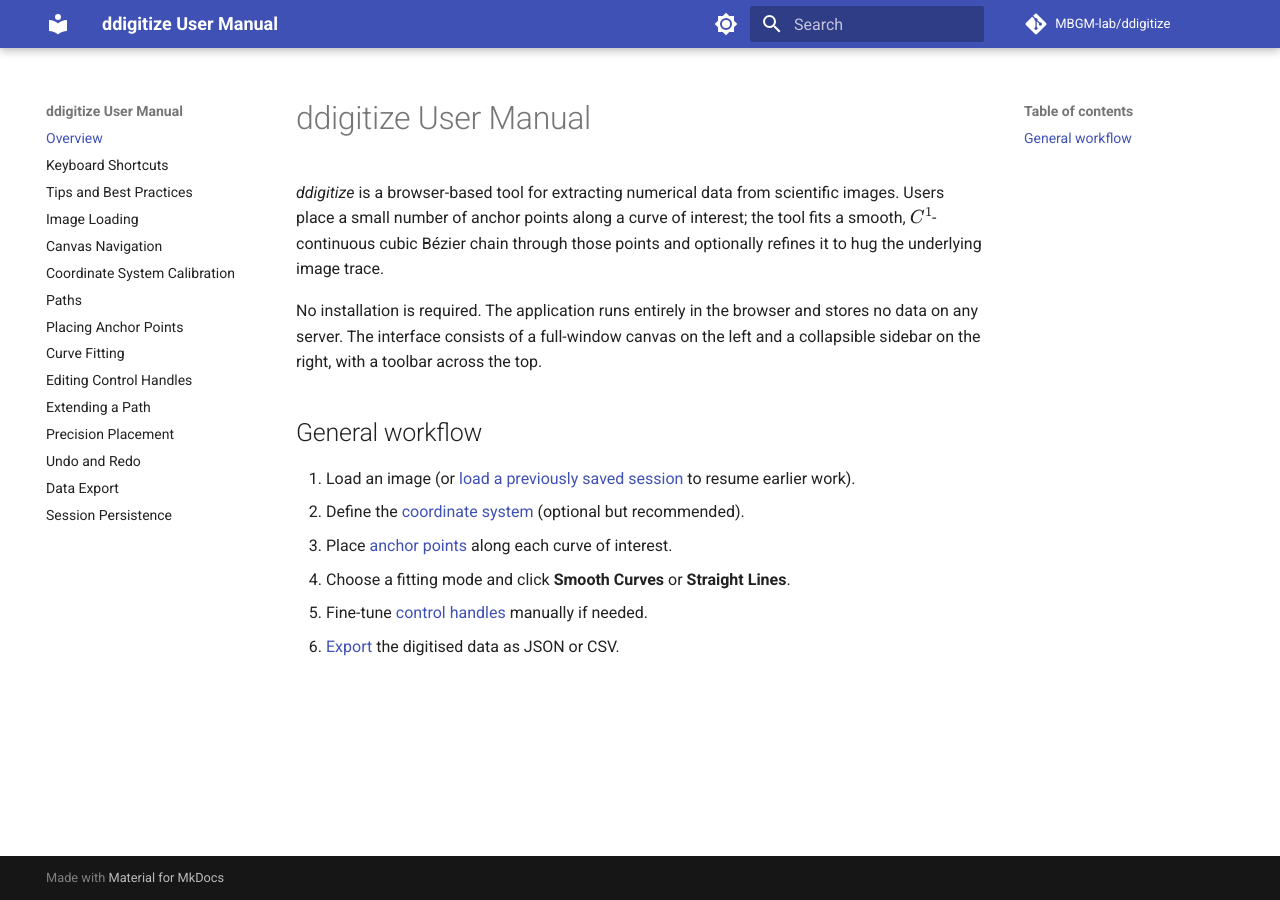
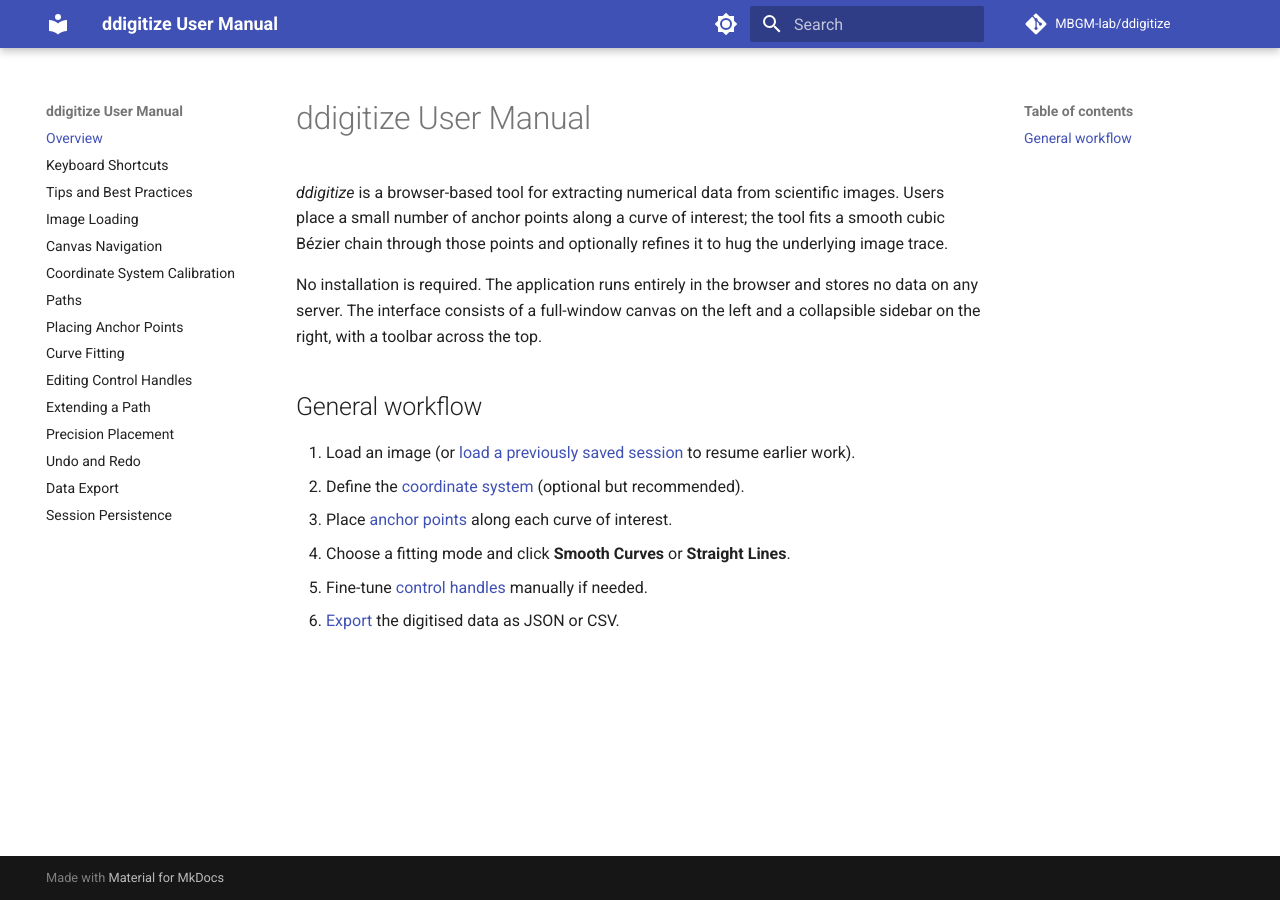
Before and after one commit to MBGM-lab/ddigitize, an MkDocs documentation site: the page built from docs/index.md, in a window 1280 px wide. Built offline with MkDocs 1.6.1 and Material for MkDocs 9.7.7, drawn with Linux system fonts in a browser that asks for light colours; comment, search, counter and statistics services are not loaded.

Commit message:
docs: replace C1-continuous notation with smooth in user manual
Co-Authored-By: Claude Sonnet 4.6 <noreply@anthropic.com>
Claude-Session: https://claude.ai/code/session_01JBJwbenXnxm72eqqTeuRRC

```diff
--- a/docs/index.md
+++ b/docs/index.md
@@ -2,7 +2,7 @@
 
 *ddigitize* is a browser-based tool for extracting numerical data from scientific
 images. Users place a small number of anchor points along a curve of interest;
-the tool fits a smooth, $C^1$-continuous cubic Bézier chain through those points
+the tool fits a smooth cubic Bézier chain through those points
 and optionally refines it to hug the underlying image trace.
 
 No installation is required. The application runs entirely in the browser and
```
Also changed, not shown: docs/curve-fitting.md (+1 -1 lines).
